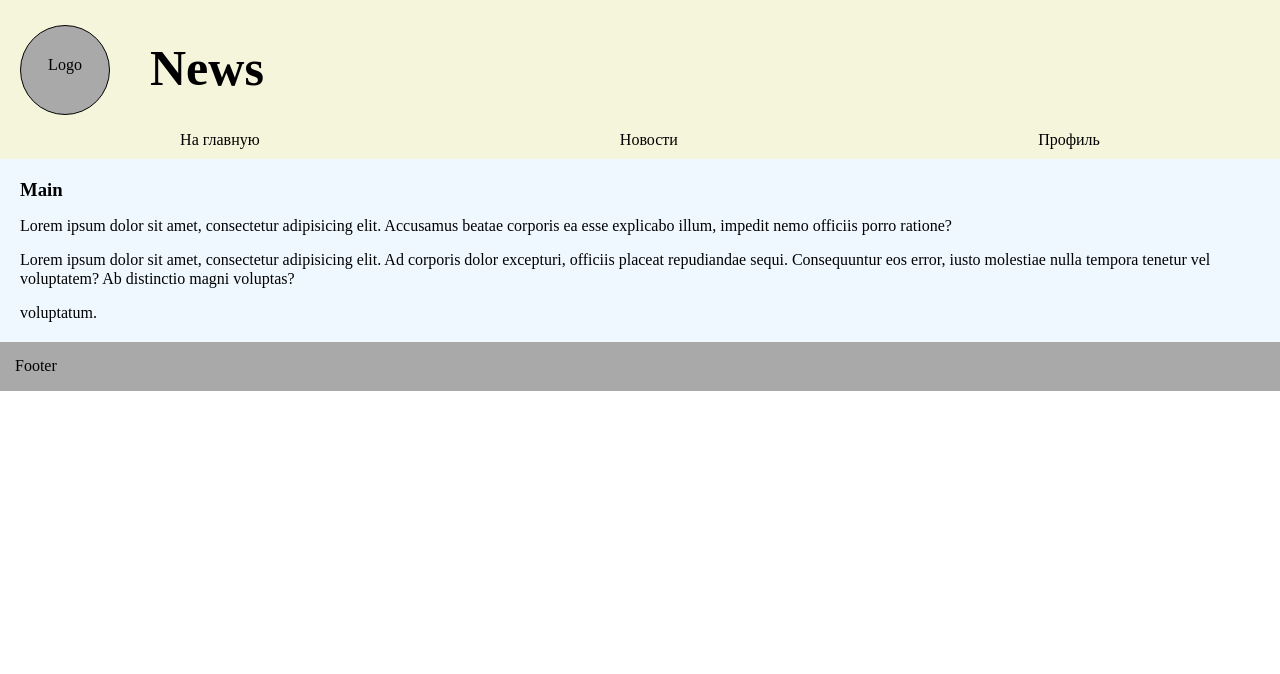
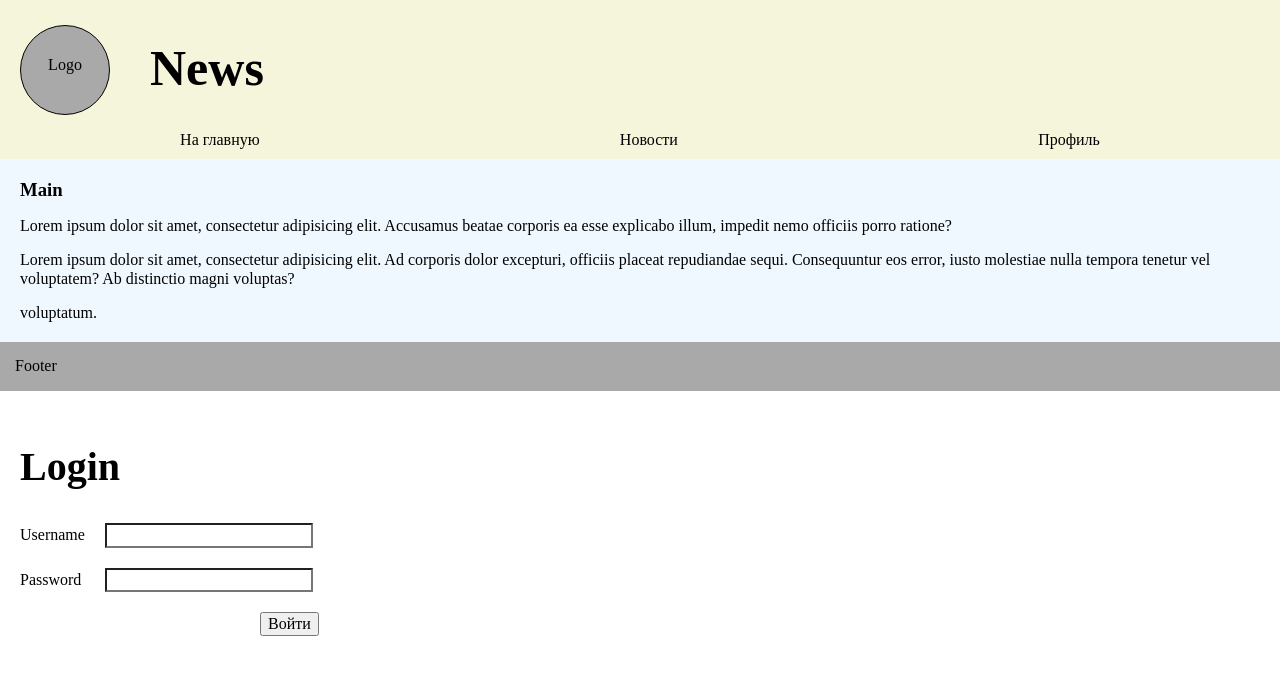
Before and after one commit to VladimirBvt/news, a React (Create React App) app in the folder news-project/: page / in a window 1280 px wide. Shown: the top 674 px of the page. Built offline with nearby package versions, Linux system fonts and the light colour scheme.

Commit message:
Создает макет страницы формы входа.

```diff
--- a/news-project/src/components/app/app.jsx
+++ b/news-project/src/components/app/app.jsx
@@ -1,10 +1,12 @@
 import "./app.css";
 import { MainPage } from "../../pages/main-page/main-page";
+import { LoginPage } from "../../pages/login-page/login-page";
 
 function App() {
   return (
     <div className="App">
       <MainPage />
+      <LoginPage />
     </div>
   );
 }
--- a/news-project/src/pages/login-page/login-page.css
+++ b/news-project/src/pages/login-page/login-page.css
@@ -0,0 +1,27 @@
+.login-form {
+    padding: 20px;
+}
+
+.login-form__title {
+    font-size: 40px;
+}
+
+.login-form__username {
+    margin-bottom: 20px;
+}
+
+.login-form__label-username {
+    margin-right: 20px;
+}
+
+.login-form__password {
+    margin-bottom: 20px;
+}
+
+.login-form__label-password {
+    margin-right: 24px;
+}
+
+.login-form__button {
+    margin-left: 240px;
+}
--- a/news-project/src/pages/login-page/login-page.jsx
+++ b/news-project/src/pages/login-page/login-page.jsx
@@ -0,0 +1,22 @@
+import "./login-page.css";
+
+export const LoginPage = () => {
+  return (
+    <form className="login-form">
+      <h2 className="login-form__title">Login</h2>
+      <div className="login-form__username">
+        <label className="login-form__label-username" htmlFor="userName">
+          Username
+        </label>
+        <input type="text" id="userName" />
+      </div>
+      <div className="login-form__password">
+        <label className="login-form__label-password" htmlFor="password">
+          Password
+        </label>
+        <input type="password" id="password" />
+      </div>
+      <button className="login-form__button">Войти</button>
+    </form>
+  );
+};
```
